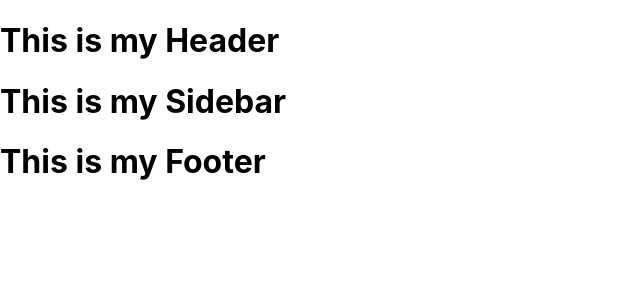
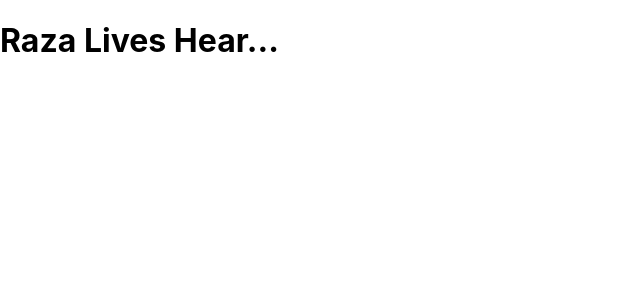
Before and after one commit to riazgul03/ReactJS, a React (Create React App) app in the folder new-app/: page / in a window 1280 px wide. Shown: the top 300 px of the page, without its empty margins (0-640 px from the left). Built offline with nearby package versions, Linux system fonts and the light colour scheme.

Commit message:
Data Passing in Component With props In React

```diff
--- a/new-app/src/App.js
+++ b/new-app/src/App.js
@@ -6,10 +6,8 @@ import Footer from './Footer';
 function App() {
   return (
     <>
-    <Header/>
-    <Sidebar/>
-    <Footer/>
-  </>
+      <h1>Learning Never Ends</h1>
+    </>
   );
 }
 
--- /dev/null
+++ b/new-app/src/HelloMessage.js
@@ -0,0 +1,12 @@
+import React from 'react';
+
+function HelloMessage(props) {
+    return (
+        <>
+            <h1>Hello{props.name}</h1>
+            <h1>Age={props.age}</h1>
+            {props.children}
+        </>
+    )
+}
+export default HelloMessage
--- /dev/null
+++ b/new-app/src/House.js
@@ -0,0 +1,13 @@
+import logo from './logo.svg';
+import './App.css';
+import Person from './Person';
+
+function House(props) {
+  return (
+    <>
+    <Person name=" Raza"/>
+    </>
+  );
+}
+
+export default House;
--- /dev/null
+++ b/new-app/src/Person.js
@@ -0,0 +1,12 @@
+import logo from './logo.svg';
+import './App.css';
+
+function Person(props) {
+  return (
+    <>
+    <h1>{props.name} Lives Hear...</h1>
+    </>
+  );
+}
+
+export default Person;
--- a/new-app/src/index.js
+++ b/new-app/src/index.js
@@ -4,13 +4,25 @@ import './index.css';
 import App from './App';
 import reportWebVitals from './reportWebVitals';
 import User from './User';
+import HelloMessage from './HelloMessage';
+import House from './House';
 
 
 const root = ReactDOM.createRoot(document.getElementById('root'));
+let a = " Amir";
 root.render(
-  <>
-    <App/>
-  </>
+
+  <House/>
+    /* <HelloMessage name={a} age=" 23">
+      <p>Children Element</p>
+    </HelloMessage>
+    <HelloMessage name=" Kumar" age=" 25">
+    <button type='button ' value="Click"> Click</button>
+    </HelloMessage>
+    <HelloMessage name=" Amit" age=" 22">
+    <h3>Children Element 3</h3>
+    </HelloMessage>
+  </> */
 );
 
 // If you want to start measuring performance in your app, pass a function
```
